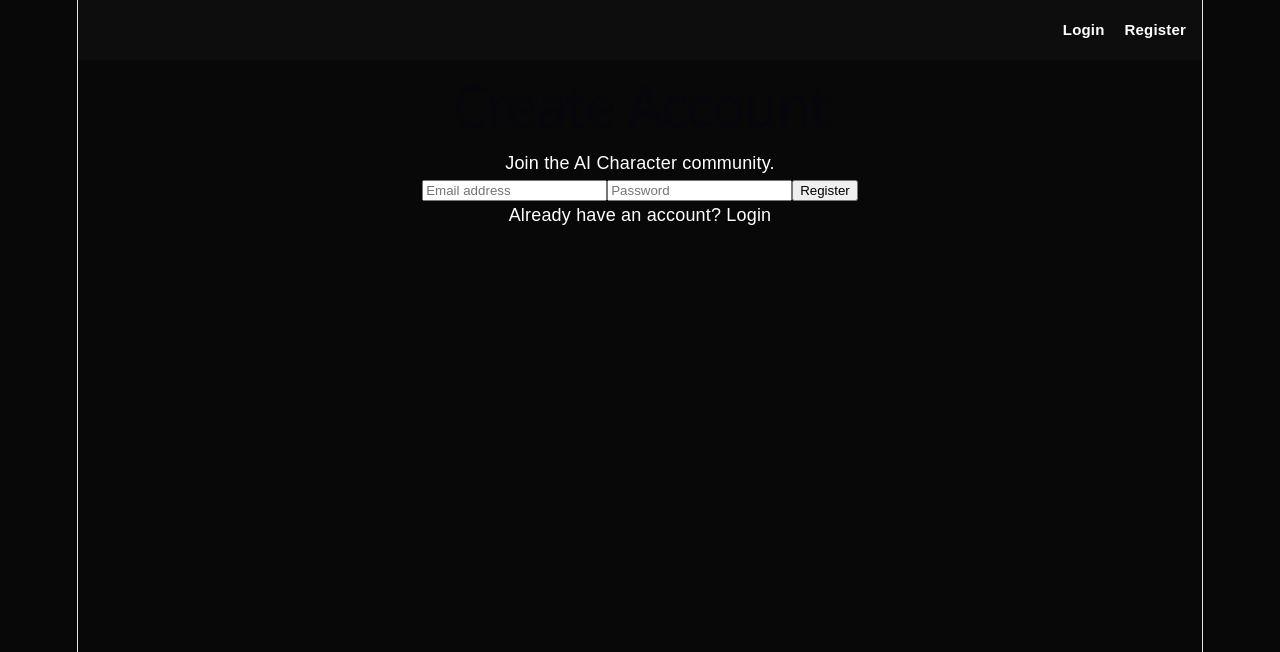
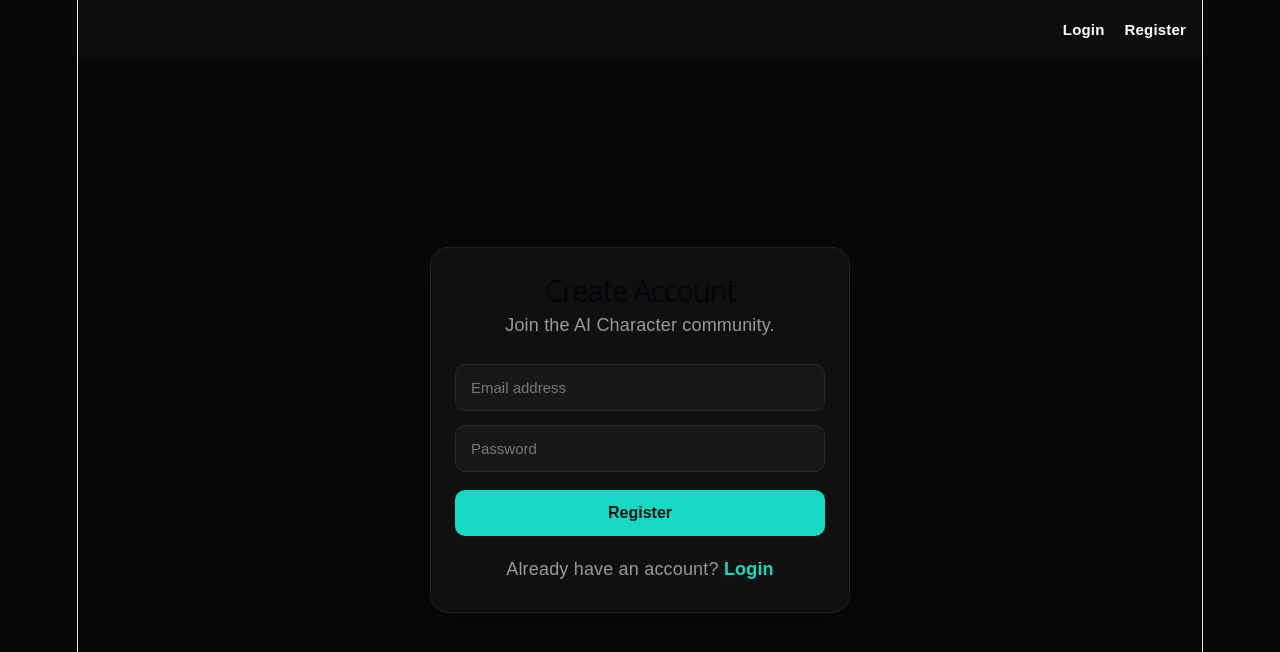
Before and after one commit to gwijigramsupport/ai-character, a React (Vite) app: page /register in a window 1280 px wide. Shown: the top 652 px of the page. Built offline with nearby package versions, Linux system fonts and the light colour scheme.

Commit message:
Update App.css

```diff
--- a/src/App.css
+++ b/src/App.css
@@ -301,3 +301,117 @@ nav a {
   font-size: 18px;
   cursor: pointer;
 }
+
+/* =========================
+   AUTH PAGES
+========================= */
+
+.auth-page {
+  min-height: calc(100vh - 60px);
+  display: flex;
+  justify-content: center;
+  align-items: center;
+  padding: 30px 16px;
+  background: #080808;
+}
+
+.auth-card {
+  width: 100%;
+  max-width: 420px;
+  padding: 30px 24px;
+  background: #101010;
+  border: 1px solid #222;
+  border-radius: 18px;
+  box-shadow: 0 20px 50px rgba(0, 0, 0, 0.4);
+}
+
+.auth-card h1 {
+  margin: 0 0 8px;
+  text-align: center;
+  font-size: 30px;
+}
+
+.auth-card > p:first-of-type {
+  margin: 0 0 25px;
+  text-align: center;
+  color: #999;
+}
+
+.auth-card form {
+  display: flex;
+  flex-direction: column;
+  gap: 14px;
+}
+
+.auth-card input {
+  width: 100%;
+  padding: 14px 15px;
+  border: 1px solid #292929;
+  border-radius: 10px;
+  outline: none;
+  background: #181818;
+  color: white;
+  font-size: 15px;
+}
+
+.auth-card input:focus {
+  border-color: #16d9c4;
+  box-shadow: 0 0 0 2px rgba(22, 217, 196, 0.1);
+}
+
+.auth-card input::placeholder {
+  color: #777;
+}
+
+.auth-card button {
+  width: 100%;
+  padding: 14px;
+  margin-top: 4px;
+  border: none;
+  border-radius: 10px;
+  background: #16d9c4;
+  color: #001512;
+  font-size: 16px;
+  font-weight: 700;
+  cursor: pointer;
+}
+
+.auth-card button:hover {
+  opacity: 0.9;
+}
+
+.auth-card button:disabled {
+  opacity: 0.6;
+  cursor: not-allowed;
+}
+
+.auth-card p:last-child {
+  margin: 20px 0 0;
+  text-align: center;
+  color: #999;
+}
+
+.auth-card a {
+  color: #16d9c4;
+  font-weight: 600;
+}
+
+.auth-error {
+  margin: 15px 0 0;
+  padding: 10px;
+  border-radius: 8px;
+  background: #2a1111;
+  color: #ff7777;
+  font-size: 14px;
+  text-align: center;
+}
+
+.auth-success {
+  margin: 15px 0 0;
+  padding: 10px;
+  border-radius: 8px;
+  background: #102a26;
+  color: #16d9c4;
+  font-size: 14px;
+  text-align: center;
+}
```
